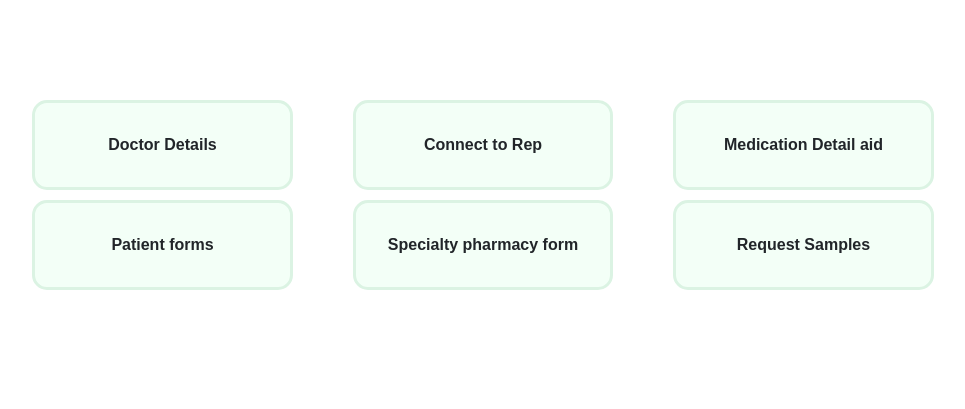
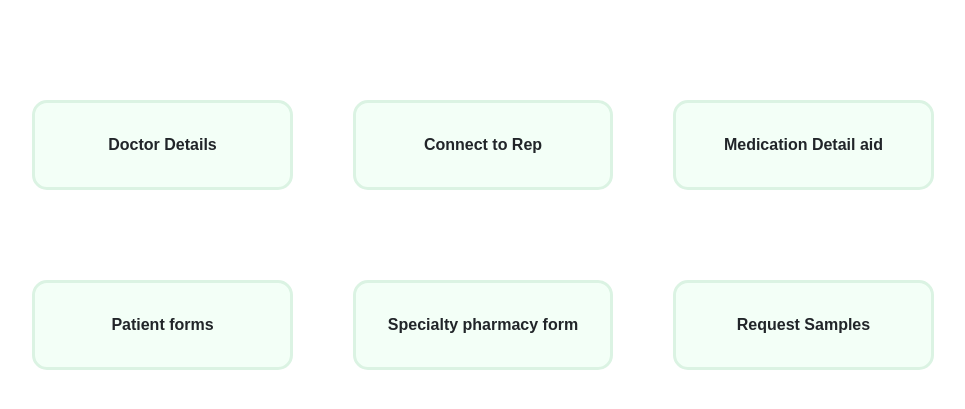
Before and after one commit to ArunAnbu2001/HCPFinderPanel, a Flask app: page /home in a window 1280 px wide. Shown: the part 156-565 px from the top of the page, without its empty margins (157-1122 px from the left). Run offline with Flask 2, Linux system fonts and the light colour scheme; a user stored in the database is signed in; some libraries are stand-ins or nearby versions; some web fonts are replaced.

Commit message:
Update land.html

```diff
--- a/templates/land.html
+++ b/templates/land.html
@@ -36,40 +36,42 @@
 </style>
 <div class="container content-container">
     <div class="menu-card-container">
-        <div class="row">
+        <div class="row" style="height: 180px;">
             <div class="col-4 correction">
                 <a class="menu-card" href="/doctor_details">
-                    <i class="far fa-list-alt"></i>
+                    <i class="fas fa-list-alt"></i>
                     <div class="menu-card-title">Doctor Details</div>
                 </a>
             </div>
             <div class="col-4 correction">
                 <a class="menu-card" href="/home">
-                    <i class="fas fa-map-marker-alt"></i>
+                    <i class="fas fa-hospital-user"></i>
                     <div class="menu-card-title">Connect to Rep</div>
                 </a>
             </div>
             <div class="col-4 correction">
                 <a class="menu-card" href="/home">
-                    <i class="fas fa-map-marker-alt"></i>
+                    <i class="fas fa-hand-holding-medical"></i>
                     <div class="menu-card-title">Medication Detail aid</div>
                 </a>
             </div>
+        </div>
+        <div class="row">
             <div class="col-4 correction">
                 <a class="menu-card" href="/home">
-                    <i class="fas fa-map-marker-alt"></i>
+                    <i class="fas fa-clipboard-list"></i>
                     <div class="menu-card-title">Patient forms</div>
                 </a>
             </div>
             <div class="col-4 correction">
                 <a class="menu-card" href="/home">
-                    <i class="fas fa-map-marker-alt"></i>
+                    <i class="far fa-list-alt"></i>
                     <div class="menu-card-title">Specialty pharmacy form</div>
                 </a>
             </div>
             <div class="col-4 correction">
                 <a class="menu-card" href="/home">
-                    <i class="fas fa-map-marker-alt"></i>
+                    <i class="fas fa-th-list"></i>
                     <div class="menu-card-title">Request Samples</div>
                 </a>
             </div>
```
